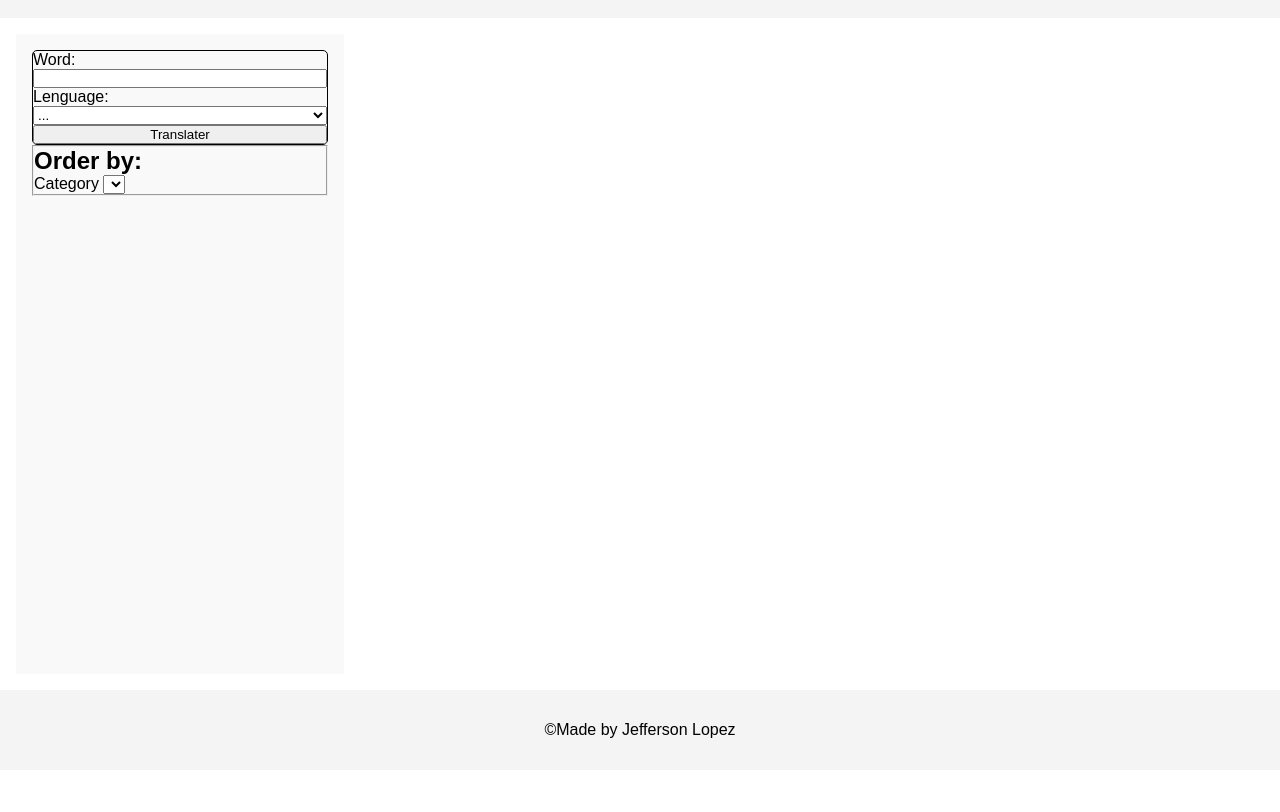
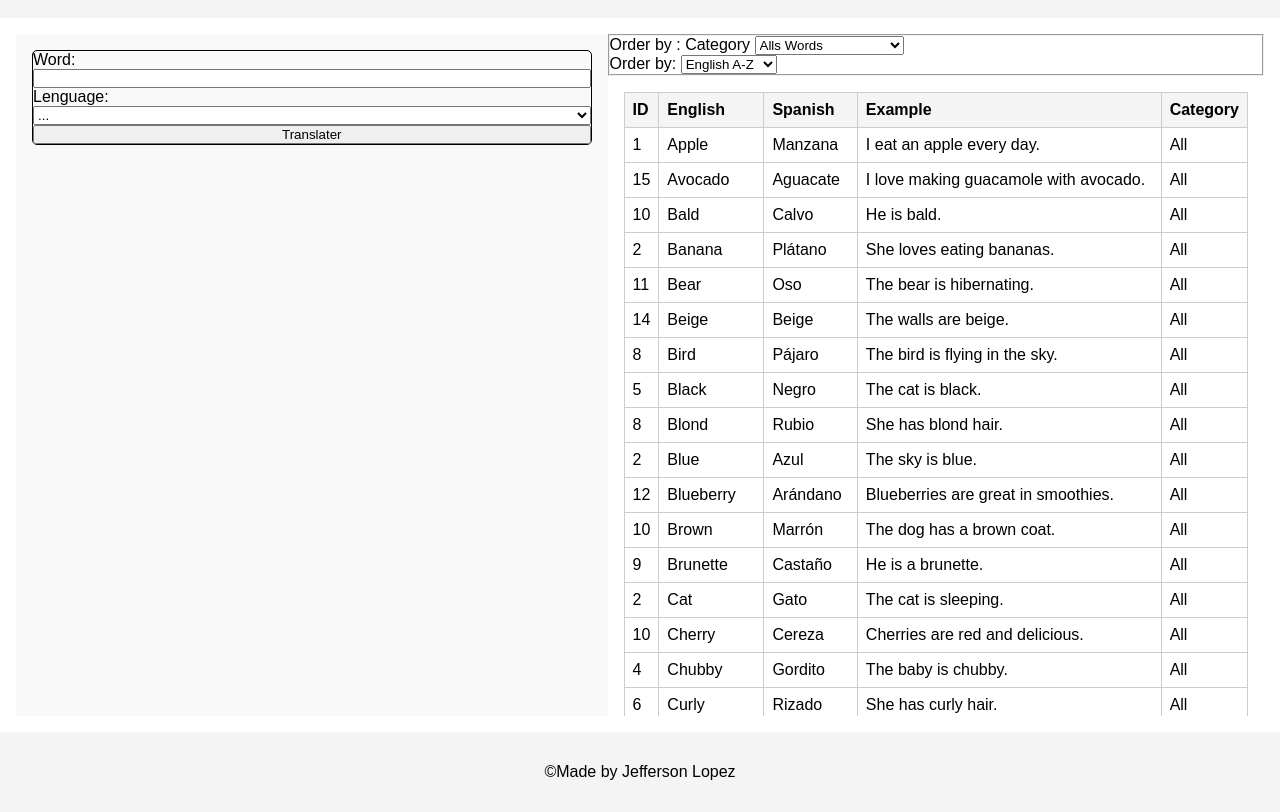
Before and after one commit to Jefriline/Translater-JS, a plain HTML site: page index.html in a window 1280 px wide. Shown: the part 62-874 px from the top of the page. Before the commit the page ends 832 px from the top, so only its background shows below. Drawn offline with Linux system fonts and the light colour scheme.

Commit message:
update filters

```diff
--- a/index.html
+++ b/index.html
@@ -1,11 +1,13 @@
 <!DOCTYPE html>
 <html lang="en">
+
 <head>
     <meta charset="UTF-8">
     <meta name="viewport" content="width=device-width, initial-scale=1.0">
     <title>Translator</title>
     <link rel="stylesheet" href="styles/main.css">
 </head>
+
 <body>
     <div class="board">
         <header>
@@ -13,7 +15,7 @@
         </header>
         <main>
             <aside>
-                <form class="frm-filters"action="">
+                <form class="frm-filters" action="">
                     <fieldset class="flds-search">
                         <label for="">Word: </label>
                         <input type="text">
@@ -26,18 +28,29 @@
                         </select>
                         <button id="translater">Translater</button>
                     </fieldset>
+                </form>
+            </aside>
+            <section id="container-words">
                 <fieldset class="flds-filters">
-                        <h2>Order by: </h2>
+                    <label for="">Order by : </label>
                     <label for="">Category</label>
                     <select name="" id="orderByCategory">
-                                <option value=""></option>
+                        <option value="">Alls Words</option>
                         <!-- Categories available-->
                     </select>
+                    <div>
+                        <label for="orderByAlphabet">Order by: </label>
+                        <select id="orderByAlphabet">
+                          <option value="english-asc">English A-Z</option>
+                          <option value="english-desc">English Z-A</option>
+                          <option value="spanish-asc">Spanish A-Z</option>
+                          <option value="spanish-desc">Spanish Z-A</option>
+                        </select>
+                      </div>
                 </fieldset>
-                </form>
-            </aside>
                 <section id="allWords">
                     <!-- List of words -->
+                </section>
             </section>
         </main>
         <footer>
@@ -46,4 +59,5 @@
     </div>
     <script type="module" src="scripts/main.js"></script>
 </body>
+
 </html>
--- a/scripts/main.js
+++ b/scripts/main.js
@@ -1,14 +1,53 @@
 import { dictionarys } from "./dictionary.js";
-
 
 const showAll = (dictionary) => {
   const allWordsSection = document.getElementById("allWords");
+  allWordsSection.innerHTML = "";
 
-  for (const category in dictionary.categories) {
-    const categoryTitle = document.createElement("h2");
-    categoryTitle.textContent = `Category: ${category}`;
-    categoryTitle.classList.add("category-title");
-    allWordsSection.appendChild(categoryTitle);
+  const table = createTableWithWords(dictionary, null);
+  allWordsSection.appendChild(table);
+};
+
+const renderCategory = (dictionary) => {
+  const selectCategory = document.getElementById("orderByCategory");
+  for (const key in dictionary.categories) {
+    const category = document.createElement("option");
+    category.value = key;
+    category.textContent = key;
+    category.classList.add("optionCategories");
+    selectCategory.appendChild(category);
+  }
+
+  selectCategory.addEventListener("change", (event) => {
+    const selectedCategory = event.target.value;
+    showCategory(dictionary, selectedCategory);
+  });
+};
+
+const createTableWithWords = (dictionary, category, sortKey = "english", sortOrder = "asc") => {
+  let words = [];
+
+  if (category && dictionary.categories[category]) {
+    words = [...dictionary.categories[category]];
+  } else {
+    for (const cat in dictionary.categories) {
+      words = words.concat(dictionary.categories[cat]);
+    }
+  }
+
+
+  words.sort((a, b) => {
+    if (sortOrder === "asc") {
+      if (a[sortKey] < b[sortKey]) return -1;
+      if (a[sortKey] > b[sortKey]) return 1;
+    } else if (sortOrder === "desc") {
+      if (a[sortKey] < b[sortKey]) return 1;
+      if (a[sortKey] > b[sortKey]) return -1;
+    }
+    return 0;
+  });
+
+
 
   const table = document.createElement("table");
   table.classList.add("words-table");
@@ -19,39 +58,48 @@ const showAll = (dictionary) => {
     <th>English</th>
     <th>Spanish</th>
     <th>Example</th>
+    <th>Category</th>
   `;
   table.appendChild(headerRow);
 
-    dictionary.categories[category].forEach((word) => {
+  words.forEach((word) => {
     const row = document.createElement("tr");
-
     row.innerHTML = `
       <td>${word.id}</td>
       <td>${word.english}</td>
       <td>${word.spanish}</td>
       <td>${word.example}</td>
+      <td>${category || "All"}</td>
     `;
     table.appendChild(row);
   });
-    allWordsSection.appendChild(table);
-  }
+
+  return table;
 };
 
-const renderCategory = (dictionary) => {
-  const selectCategory = document.getElementById('orderByCategory');
-  for (const key in dictionary.categories) {
-    const category = document.createElement("option");
-    category.value = key;
-    category.textContent = key;
-    category.classList.add = "optionCategories"
-    selectCategory.appendChild(category);
-  }
-}
+const showCategory = (dictionary, category, sortKey = "english", sortOrder = "asc") => {
+  const allWordsSection = document.getElementById("allWords");
+  allWordsSection.innerHTML = "";
 
-const orderByCategory = (category, dictionarys)
-renderCategory(dictionarys);
+  const table = createTableWithWords(dictionary, category, sortKey, sortOrder);
+  allWordsSection.appendChild(table);
+};
+
+const setupSortSelect = (dictionary) => {
+  const sortSelect = document.getElementById("orderByAlphabet");
+  const allWordsSection = document.getElementById("allWords");
+
+  sortSelect.addEventListener("change", () => {
+    const selectedCategory = document.getElementById("orderByCategory").value;
+    const [sortKey, sortOrder] = sortSelect.value.split("-");
+
+    allWordsSection.innerHTML = "";
+    const table = createTableWithWords(dictionary, selectedCategory, sortKey, sortOrder);
+    allWordsSection.appendChild(table);
+  });
+};
+
 
 showAll(dictionarys);
-
-
-//Search
+renderCategory(dictionarys);
+setupSortSelect(dictionarys);
```
Also changed, not shown: scripts/dictionary.js (+36 -0 lines). Lines whose indentation alone changed are shown as unchanged.
